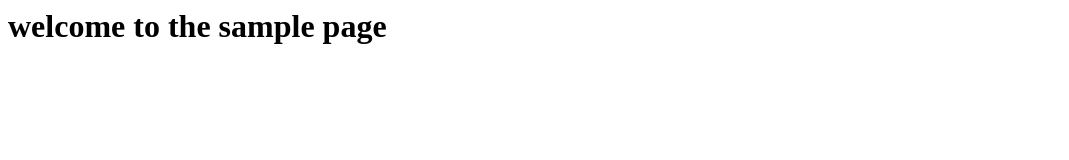
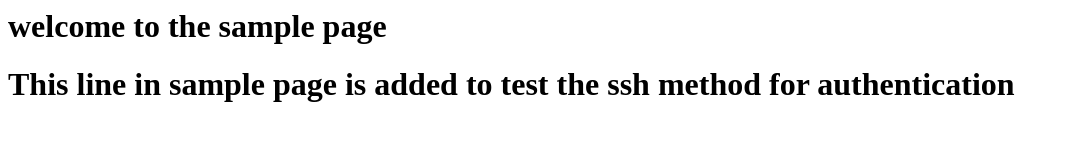
Before and after one commit to pavankamuju/DevOps, a plain HTML site: page index.html in a window 1280 px wide. Shown: the whole page, without its empty margins (0-1069 px from the left). Drawn offline with Linux system fonts and the light colour scheme.

Commit message:
ssh test line added

```diff
--- a/index.html
+++ b/index.html
@@ -3,5 +3,6 @@
 		<title> sample page </title></head>
 		<body>
 			<h1> welcome to the sample page </h1>
+			<h1> This line in sample page is added to test the ssh method for authentication</h1
 		</body>
 </html>
```
